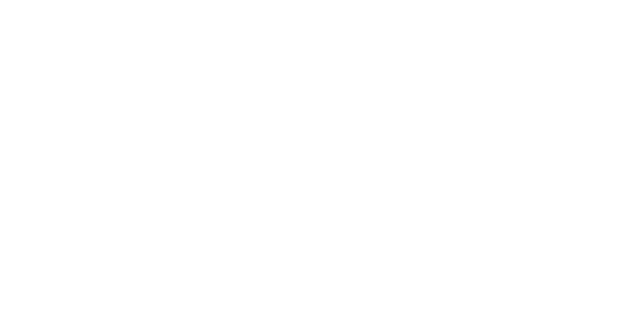
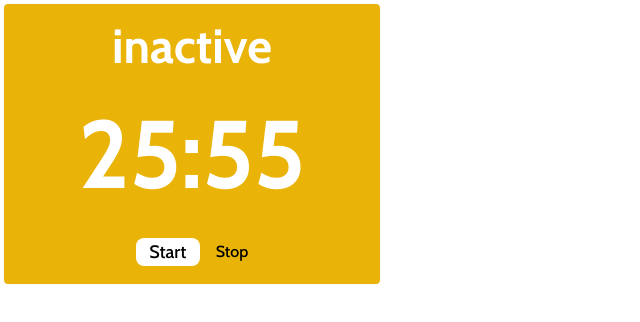
Before and after one commit to IanLuong/kamatimer, a React (Create React App) app: page / in a window 1280 px wide. Shown: the top 322 px of the page, without its empty margins (0-640 px from the left). Built offline with nearby package versions, Linux system fonts and the light colour scheme; the HTML template or start-up script is replaced by a standard one.

Commit message:
Add tailwindcss and add timer functionality

```diff
--- a/package.json
+++ b/package.json
@@ -6,6 +6,7 @@
     "@testing-library/jest-dom": "^5.16.4",
     "@testing-library/react": "^13.3.0",
     "@testing-library/user-event": "^13.5.0",
+    "@types/chrome": "^0.0.193",
     "@types/jest": "^27.5.2",
     "@types/node": "^16.11.43",
     "@types/react": "^18.0.14",
@@ -39,5 +40,10 @@
       "last 1 firefox version",
       "last 1 safari version"
     ]
+  },
+  "devDependencies": {
+    "autoprefixer": "^10.4.8",
+    "postcss": "^8.4.14",
+    "tailwindcss": "^3.1.7"
   }
 }
--- /dev/null
+++ b/postcss.config.js
@@ -0,0 +1,6 @@
+module.exports = {
+  plugins: {
+    tailwindcss: {},
+    autoprefixer: {},
+  },
+}
--- /dev/null
+++ b/public/background.js
@@ -0,0 +1 @@
+/* global chrome */
--- a/src/App.tsx
+++ b/src/App.tsx
@@ -1,14 +1,79 @@
-import React, { useState } from 'react';
-
+import React, { useEffect, useState } from "react";
 
 function App() {
 
-    const [time, setTime] = useState(0)
+	const DEFAULT_TIMER_VAL = 1555
+
+	const [timeRemaining, setTimeRemaining] = useState(DEFAULT_TIMER_VAL);
+    const [isTimeRunning, setIsTimeRunning] = useState(false);
+    const [mode, setMode] = useState("inactive");
+    const [backgroundColor, setBackgroundColor] = useState("bg-yellow-500");
+
+    useEffect(() => {
+        if (isTimeRunning && timeRemaining > 0) {
+            setTimeout(() => {
+                setTimeRemaining((time) => time - 1);
+            }, 1000);
+        } else if (timeRemaining === 0) {
+            setTimeRemaining(DEFAULT_TIMER_VAL);
+            updateMode();
+        }
+    }, [timeRemaining, isTimeRunning]);
+
+    function updateMode() {
+        switch (mode) {
+            case "inactive":
+                setMode("active");
+                setBackgroundColor("bg-red-500");
+                break;
+            case "active":
+                setMode("break");
+                setBackgroundColor("bg-green-500");
+                break;
+            case "break":
+                setMode("inactive");
+                setBackgroundColor("bg-yellow-500");
+                break;
+        }
+    }
+
+	function getTimeString() {
+        const minutes = Math.floor(timeRemaining / 60)
+        const seconds = timeRemaining - Math.floor(timeRemaining / 60) * 60
+
+		let timeString = ""
+		if (minutes < 10) {
+			timeString += '0'
+		}
+		timeString += `${minutes}:${seconds < 10 ? "0" + seconds : seconds}`
+
+		return timeString;
+    }
 
     return (
-        <div className="App">
-            <div className="container">
-                <h1 className='time'>{time}</h1>
+        <div
+            className={`w-96 h-72 rounded-lg ${backgroundColor} border-4 border-white border-solid`}
+        >
+            <div className="w-full h-full flex flex-col justify-around items-center font-cabin">
+                <h1 className="text-5xl font-bold text-white">{mode}</h1>
+                <h1 className="text-8xl font-bold text-white">
+                    {getTimeString()}
+                </h1>
+                <div className="flex gap-4">
+                    <button
+                        className="bg-white w-16 rounded-lg text-lg"
+                        onClick={() => setIsTimeRunning((prev) => !prev)}
+                    >
+                        {isTimeRunning ? "Pause" : "Start"}
+                    </button>
+                    <button
+                        onClick={() => {
+                            setTimeRemaining(DEFAULT_TIMER_VAL);
+                        }}
+                    >
+                        Stop
+                    </button>
+                </div>
             </div>
         </div>
     );
--- a/src/index.css
+++ b/src/index.css
@@ -1,41 +1,3 @@
-/* Universal */
-
-body {
-    margin: 0;
-    font-family: 'Cabin', sans-serif;}
-
-.container {
-    height: 100%;
-    display: flex;
-    justify-content: center;
-    align-items: center;
-}
-
-.App {
-    width: 400px;
-    height: 300px;
-    border: 4px white solid;
-    border-radius: 8px;
-}
-
-/* Typography */
-
-.time {
-    color: white;
-    font-size: 4rem;
-    font-weight: 700;
-}
-
-/* Backgrounds */
-
-.inactive {
-    background: #E9C46A;
-}
-
-.active {
-    background: #E76F51
-}
-
-.break {
-    background: #2A9D8F;
-}
+@tailwind base;
+@tailwind components;
+@tailwind utilities;
--- /dev/null
+++ b/tailwind.config.js
@@ -0,0 +1,11 @@
+/** @type {import('tailwindcss').Config} */
+module.exports = {
+    content: ["./src/**/*.{js,jsx,ts,tsx}"],
+    theme: {
+        fontFamily: {
+            cabin: '"Cabin", "sans-serif"',
+        },
+        extend: {},
+    },
+    plugins: [],
+};
```
Also changed, not shown: tsconfig.json (+2 -8 lines), public/manifest.json, 1 other file (tests, documents, lock files or other folders).
